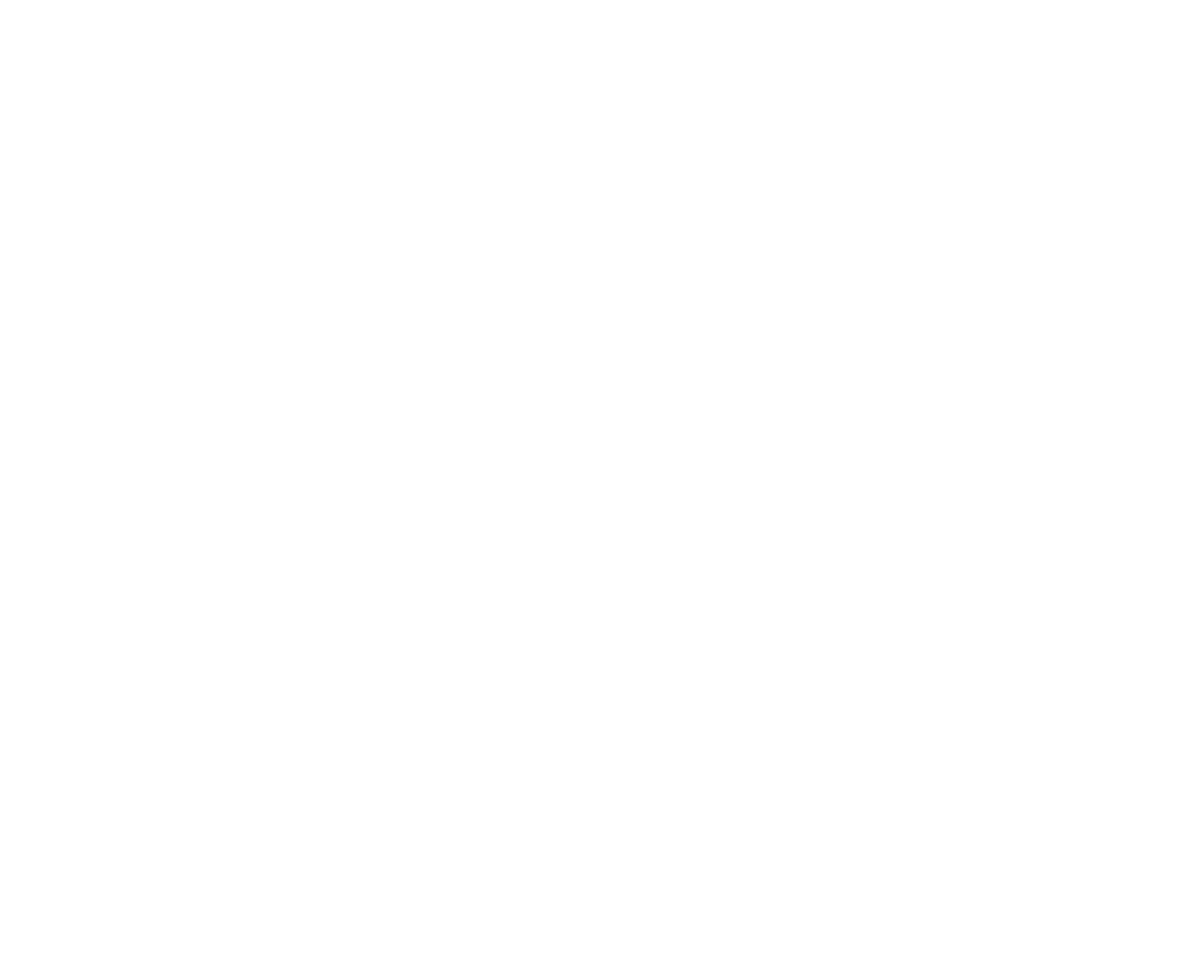
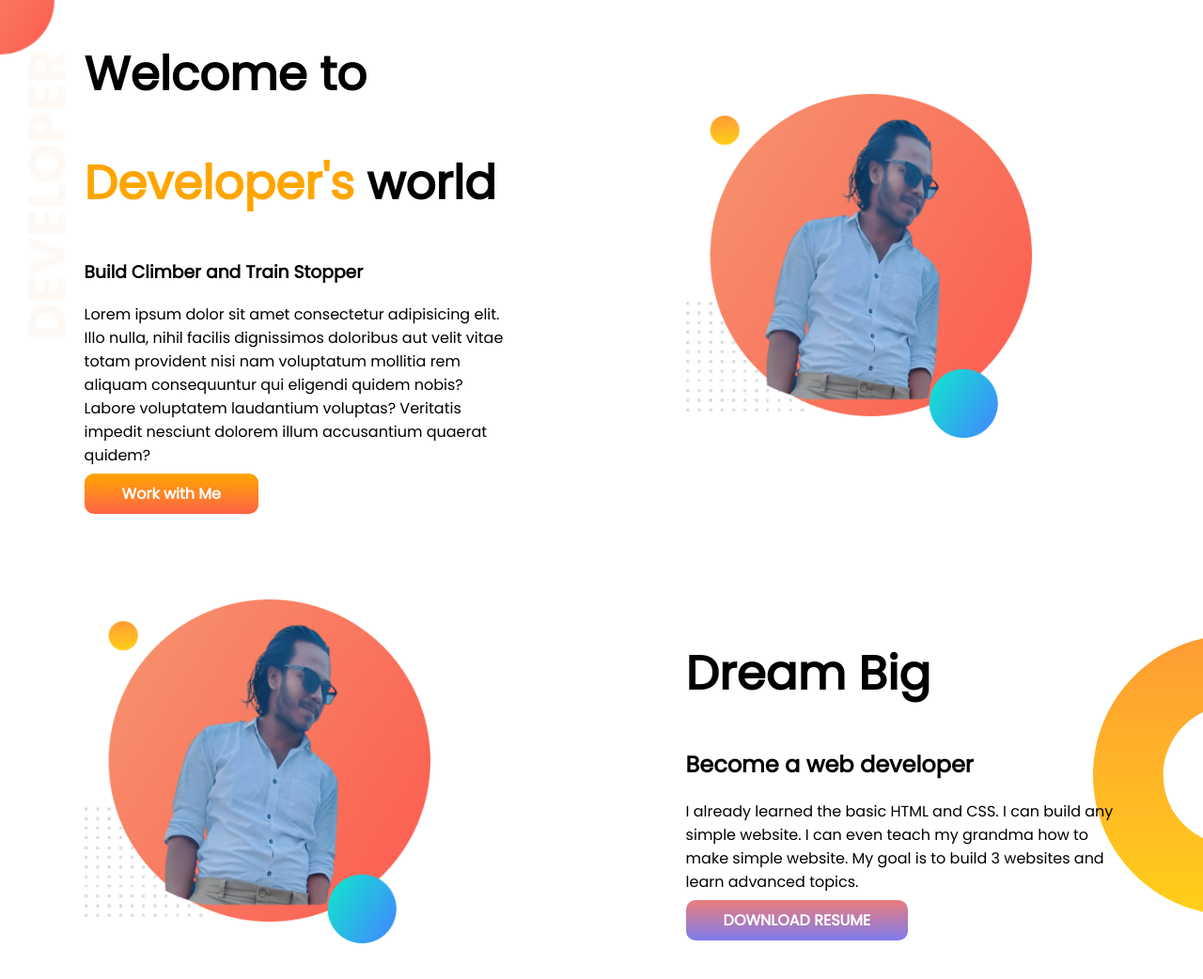
Before and after one commit to buppycode/pHero-portfolio, a plain HTML site: page index.html in a window 1280 px wide. Shown: the whole page at 94% size. Before the commit the page ends 800 px from the top, so only its background shows below. Drawn offline with Linux system fonts and the light colour scheme.

Commit message:
second part

```diff
--- a/index.html
+++ b/index.html
@@ -5,7 +5,58 @@
     <meta http-equiv="X-UA-Compatible" content="IE=edge" />
     <meta name="viewport" content="width=device-width, initial-scale=1.0" />
     <title>Buppy Portfolio</title>
+    <link rel="preconnect" href="https://fonts.googleapis.com" />
+    <link rel="preconnect" href="https://fonts.gstatic.com" crossorigin />
+    <link
+      href="https://fonts.googleapis.com/css2?family=Poppins&display=swap"
+      rel="stylesheet"
+    />
     <link rel="stylesheet" href="style.css" />
   </head>
-  <body></body>
+  <body>
+    <section class="top-banner">
+      <div class="half-width">
+        <h1>Welcome to</h1>
+        <h1><span class="dev-color">Developer's</span> world</h1>
+        <h3>Build Climber and Train Stopper</h3>
+        <p>
+          Lorem ipsum dolor sit amet consectetur adipisicing elit. Illo nulla,
+          nihil facilis dignissimos doloribus aut velit vitae totam provident
+          nisi nam voluptatum mollitia rem aliquam consequuntur qui eligendi
+          quidem nobis? Labore voluptatem laudantium voluptas? Veritatis impedit
+          nesciunt dolorem illum accusantium quaerat quidem?
+        </p>
+        <a
+          class="link-button"
+          target="_blank"
+          href="https://programminghero1.github.io/developer-portfolio/"
+          >Work with Me</a
+        >
+      </div>
+      <div class="half-width">
+        <img src="images/buppy-pic-bg.png" alt="Buppy Pic" class="rd" />
+      </div>
+    </section>
+    <section class="dream-big">
+      <div class="half-width">
+        <img src="images/buppy-pic-bg.png" alt="" class="src" />
+      </div>
+      <div class="half-width">
+        <h1>Dream Big</h1>
+
+        <h2>Become a web developer</h2>
+        <p>
+          I already learned the basic HTML and CSS. I can build any simple
+          website. I can even teach my grandma how to make simple website. My
+          goal is to build 3 websites and learn advanced topics.
+        </p>
+        <a
+          class="link-button1"
+          target="_blank"
+          href="https://programminghero1.github.io/developer-portfolio/"
+          >DOWNLOAD RESUME</a
+        >
+      </div>
+    </section>
+  </body>
 </html>
--- a/style.css
+++ b/style.css
@@ -0,0 +1,50 @@
+body {
+  font-family: "Poppins", sans-serif;
+  margin: 0;
+}
+h1 {
+  font-size: 50px;
+}
+.dev-color {
+  color: orange;
+}
+section {
+  display: flex;
+  margin-bottom: 100px;
+}
+.half-width img {
+  width: 80%;
+}
+.half-width {
+  width: 50%;
+  padding-left: 7%;
+  padding-right: 7%;
+}
+.link-button {
+  text-decoration: none;
+  background-image: linear-gradient(orange, tomato);
+  border-radius: 10px;
+  padding: 10px 40px;
+  color: white;
+  font-weight: 700;
+}
+.top-banner {
+  background-image: url(images/top-banner.png);
+  background-repeat: no-repeat;
+}
+.link-button1 {
+  text-decoration: none;
+  background-image: linear-gradient(rgb(235, 124, 124), rgb(126, 124, 236));
+  border-radius: 10px;
+  padding: 10px 40px;
+  font-weight: 700;
+  color: white;
+}
+.rd {
+  margin-top: 100px;
+}
+.dream-big {
+  background-image: url(images/dream-bg.png);
+  background-repeat: no-repeat;
+  background-position: right;
+}
```
Also changed, not shown: images/buppy-pic-bg.png (added), images/dream-bg.png (added), images/exp-bg.png (added), images/jhankar.png (added), images/jhankar2.png (added), images/my-bg.png (added), images/my-bg2.png (added), images/top-banner.png (added), showOff/Buppy-Hridoy.jpeg (added), showOff/Buppy-removebg.png (added), 7 other files.
